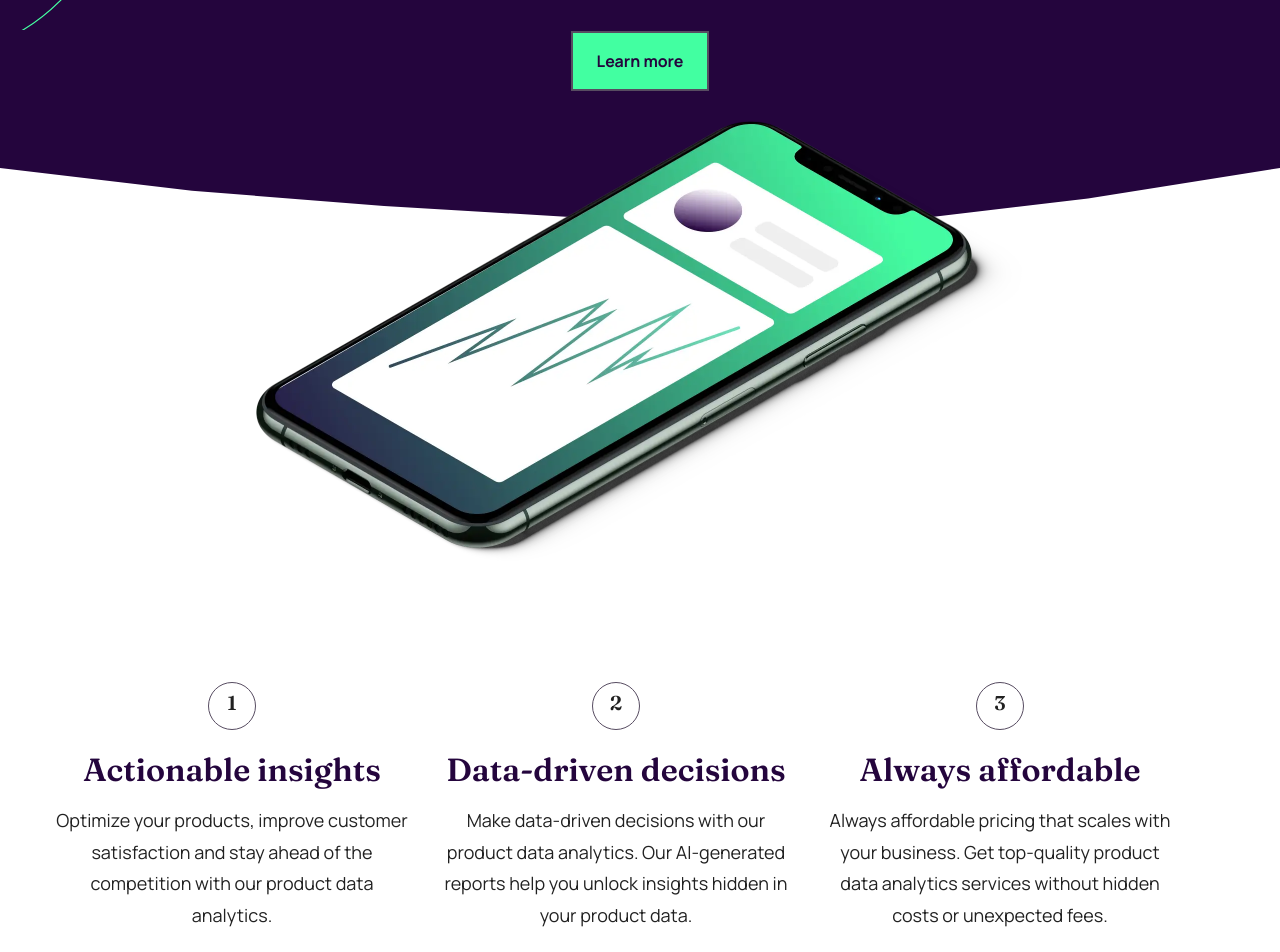
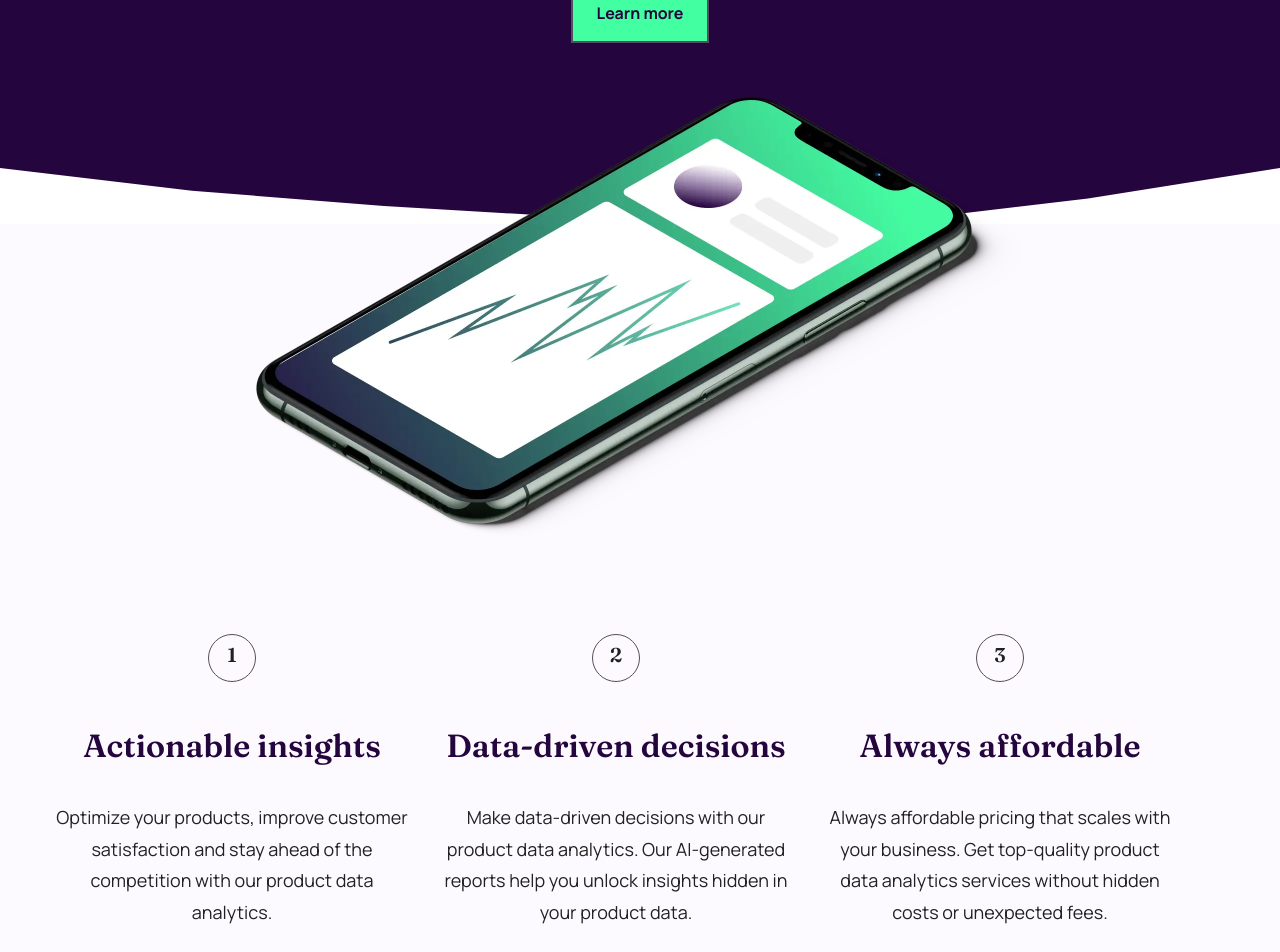
Before and after one commit to queseri/workit-landing-material-ui, a React (Vite) app: page / in a window 1280 px wide. Shown: the part 440-1392 px from the top of the page. Built offline with nearby package versions, Linux system fonts and the light colour scheme.

Commit message:
fix: adjust desktop sizes and background

```diff
--- a/src/App.tsx
+++ b/src/App.tsx
@@ -11,7 +11,7 @@ import BenefitsList from "./components/BenefitsList";
 function App() {
     const colorTheme = useTheme();
     const { status } = colorTheme;
-    const { darkPurple } = status;
+    const { darkPurple, lightGrey } = status;
 
     return (
         <Container
@@ -34,6 +34,29 @@ function App() {
                     clipPath:
                         "polygon(0% 0%, 100% 0%, 100% 80%, 85% 84%, 70% 87%, 50% 87%, 30% 85%, 15% 83%, 0% 80%)",
                 },
+                "&::after": {
+                    zIndex: 0,
+                    position: "absolute",
+                    content: '""',
+                    top: {
+                        xs: "55%",
+                        sm: "61%",
+                        lg: "83%",
+                    },
+                    left: 0,
+                    height: {
+                        xs: "150vh",
+                        sm: "120vh",
+                        md: "105vh",
+                        lg: "175vh"
+                    },
+                    width: "100vw",
+                    backgroundColor: lightGrey,
+                    backgroundSize: "cover",
+                    backgroundRepeat: "no-repeat",
+                    clipPath:
+                        "polygon(0% 0%, 100% 0%, 100% 80%, 84% 82%, 68% 83%, 50% 84%, 31% 83%, 17% 82%, 0% 80%)",
+                },
             }}
         >
             <Header />
--- a/src/components/Aside.tsx
+++ b/src/components/Aside.tsx
@@ -8,8 +8,8 @@ function Aside() {
     const { darkPurple, pureWhite, lime } = status;
     return (
         <Stack
-            paddingTop={"2.5rem"}
-            // marginTop={{ md: "12.5rem" }}
+            paddingTop={{ xs: "2.5rem" }}
+            marginTop={{ xs: "2.5rem", sm: "6rem", md: "10rem", lg: "14rem" }}
             spacing={2}
             component={"aside"}
             direction={{ sm: "row" }}
--- a/src/components/Benefits.tsx
+++ b/src/components/Benefits.tsx
@@ -37,7 +37,7 @@ function Benefits(props: { item: number; title: string; content: string }) {
                     {props.item}
                 </Typography>
             </Grid2>
-            <Grid2 sm={10} md={12}>
+            <Grid2 sm={10} md={12} paddingTop={{ lg: "2rem" }}>
                 <Typography
                     variant="h2"
                     fontSize={{ xs: "1.75rem", md: "2rem" }}
@@ -49,6 +49,7 @@ function Benefits(props: { item: number; title: string; content: string }) {
                 <Typography
                     variant="body2"
                     lineHeight={1.75}
+                    marginTop={{ lg: "2rem" }}
                     fontSize={{ xs: "1rem", md: "1.125rem" }}
                     textAlign={{ xs: "center", sm: "left", md: "center" }}
                 >
--- a/src/components/BenefitsList.tsx
+++ b/src/components/BenefitsList.tsx
@@ -3,7 +3,7 @@ import Benefits from "./Benefits";
 
 function BenefitsList() {
     return (
-        <Grid2 container marginY={"5.5rem"} spacing={{ xs: 6 }}>
+        <Grid2 container marginY={"4rem"} spacing={{ xs: 6 }}>
             <Benefits
                 item={1}
                 title={"Actionable insights"}
--- a/src/components/Footer.tsx
+++ b/src/components/Footer.tsx
@@ -12,7 +12,7 @@ function Footer() {
             spacing={7}
             justifyContent={"center"}
             alignItems={"center"}
-            marginTop={{ xs: "-2.5rem", sm: "2.5rem" }}
+            marginTop={{ xs: "-2.5rem", sm: "2.5rem", lg: "5.5rem" }}
             marginBottom={"5rem"}
         >
             <Box component={"nav"} aria-label="footer home navigation">
--- a/src/components/Hero.tsx
+++ b/src/components/Hero.tsx
@@ -7,7 +7,7 @@ function Hero() {
     const { status } = colorTheme;
     const { darkPurple, lime } = status;
     return (
-        <Box marginTop={"4rem"}>
+        <Box marginTop={"1rem"}>
             {/* MAIN HEADING ELEMENT */}
             <Typography
                 variant="h1"
@@ -61,6 +61,9 @@ function Hero() {
                 display={"flex"}
                 justifyContent={"center"}
                 alignItems={"center"}
+                marginTop={{
+                    lg: "1.5rem",
+                }}
             >
                 <Box
                     component={"img"}
```
Also changed, not shown: src/Styles.tsx (line endings or trailing spaces).
